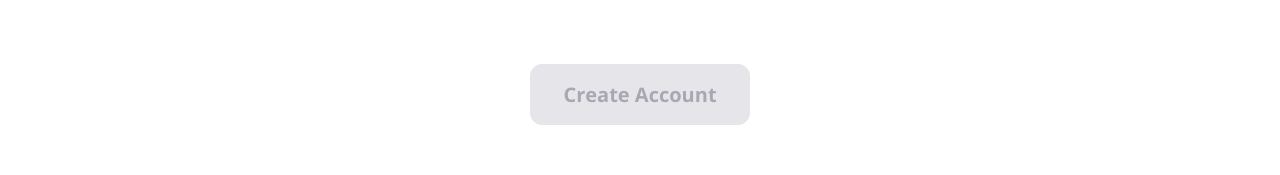
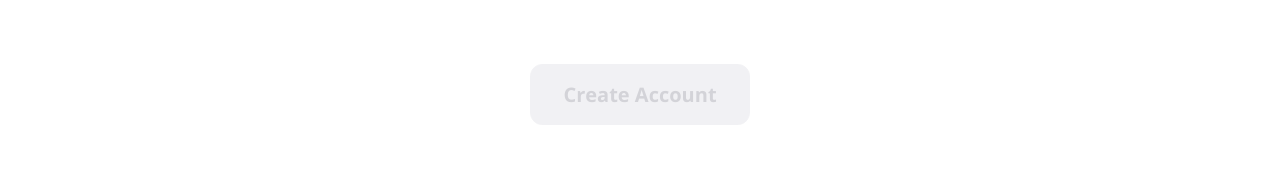
Before and after one commit to Staunchglobal/paths-hackathon, a Next.js app: page / in a window 1280 px wide. Shown: the part 548-723 px from the top of the page. Built offline with nearby package versions, Linux system fonts and the light colour scheme.

Commit message:
added some changes to the layput

```diff
--- a/src/components/Button.tsx
+++ b/src/components/Button.tsx
@@ -5,7 +5,7 @@ import React from 'react';
 
 const buttonVariants = cva(
   cn(
-    'inline-flex items-center justify-center gap-2 whitespace-nowrap rounded-xl text-sm font-medium !leading-[1.35] outline-none transition-colors duration-300 ease-in-out focus:outline-none focus-visible:outline-none active:outline-none disabled:pointer-events-none disabled:opacity-50 [&_svg]:pointer-events-none [&_svg]:shrink-0',
+    'inline-flex items-center justify-center gap-2 whitespace-nowrap rounded-xl text-sm font-medium !leading-[1.35] outline-none transition-colors duration-300 ease-in-out focus:outline-none focus-visible:outline-none active:outline-none disabled:pointer-events-none disabled:cursor-not-allowed disabled:opacity-50 [&_svg]:pointer-events-none [&_svg]:shrink-0',
   ),
   {
     variants: {
--- a/src/templates/JoinForm/JoinForm.tsx
+++ b/src/templates/JoinForm/JoinForm.tsx
@@ -3,15 +3,19 @@
 import { Checkbox } from '@/components';
 import { Button } from '@/components/Button';
 import { cn } from '@/lib/utils';
-import Link from 'next/link';
+import { useRouter } from 'next/navigation';
 import { useState } from 'react';
 
 export default function JoinFrom() {
   const [checked, setChecked] = useState('');
+  const router = useRouter();
 
+  const handleNavigate = () => {
+    router.push('/preferences');
+  };
   return (
-    <div className="flex h-full items-center justify-center overflow-y-auto md:h-[calc(100vh-54px)]">
-      <div className="py-5 md:py-0">
+    <div className="flex h-full items-center justify-center overflow-y-auto md:min-h-[calc(100vh-54px)]">
+      <div className="py-5 md:py-2">
         <div className="flex items-center justify-center">
           <h1
             className="text-center text-[45px] font-extrabold sm:text-[60px]"
@@ -86,15 +90,19 @@ export default function JoinFrom() {
           </label>
         </div>
         <div className="mt-[35px] flex items-center justify-center md:mt-[66px]">
-          <Link href="/preferences">
-            <Button variant={checked ? 'black' : 'gray'} size={'xxl'}>
+          <Button
+            variant={checked ? 'black' : 'gray'}
+            size={'xxl'}
+            className={cn(!checked && 'cursor-not-allowed')}
+            onClick={handleNavigate}
+            disabled={!checked}
+          >
             {checked
               ? checked === 'talent'
                 ? 'Join as  Talent'
                 : 'Join as a Client'
               : 'Create Account'}
           </Button>
-          </Link>
         </div>
 
         <div className="mt-[35px] flex items-center justify-center text-center md:mt-[66px]">
```
Lines whose indentation alone changed are shown as unchanged.
